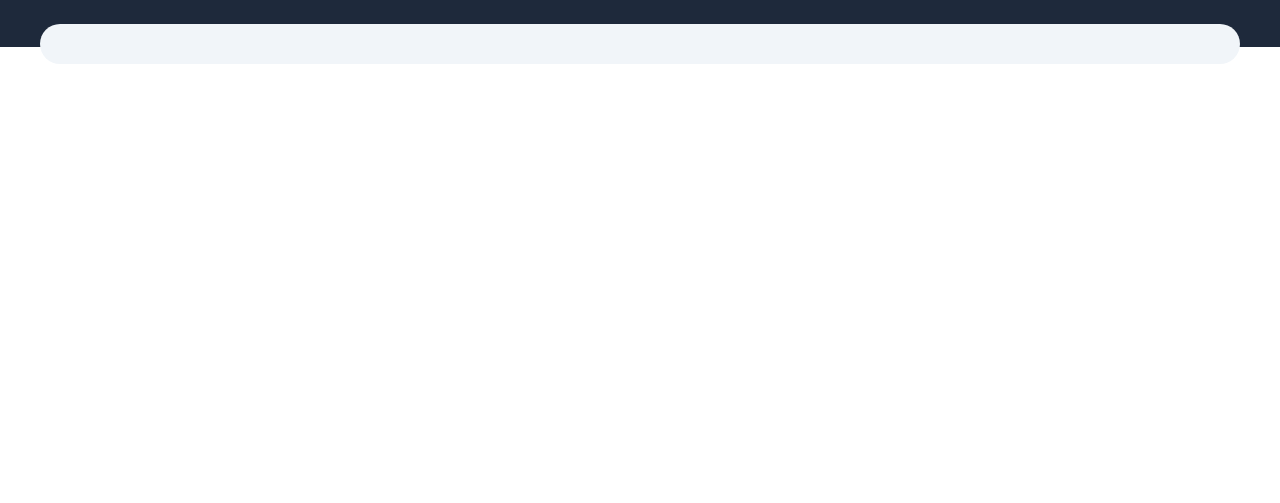
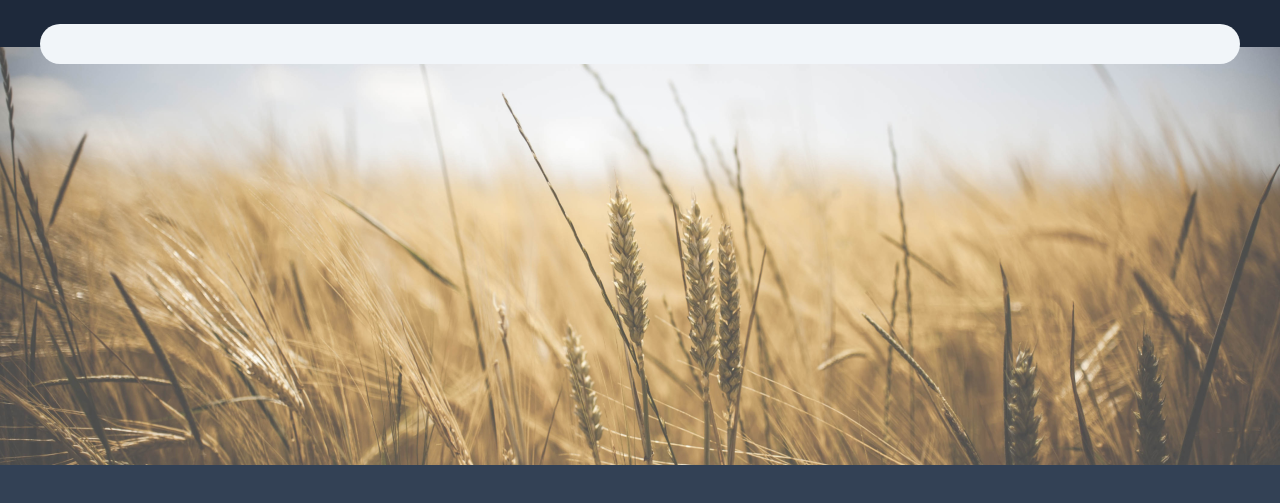
Before and after one commit to HomayoonAAhmad/tailwind-project, a website: page index.html in a window 1280 px wide. Shown: the part 129-632 px from the top of the page. Drawn offline with Linux system fonts and the light colour scheme.

Commit message:
wheat image

```diff
--- a/index.html
+++ b/index.html
@@ -11,7 +11,7 @@
 
     <link href="output.css" rel="stylesheet" />
   </head>
-  <body>
+  <body class="bg-slate-700">
     <!-- Header Section -->
     <header class="bg-slate-800 h-44 flex justify-between items-center px-10">
       <!-- Social Icons -->
@@ -98,5 +98,14 @@
         class="flex flex-row max-w-[1200] h-10 bg-slate-100 mx-10 rounded-20 -m-[23px]"
       ></div>
     </nav>
+    <!-- Wheat image -->
+    <div class="overflow-hidden">
+      <div class="relative z-[-1] -mt-[176px]">
+        <img
+          src="images/png/gandom-pic.png"
+          class="w-full h-[600px] object-cover"
+        />
+      </div>
+    </div>
   </body>
 </html>
```
Also changed, not shown: output.css.
